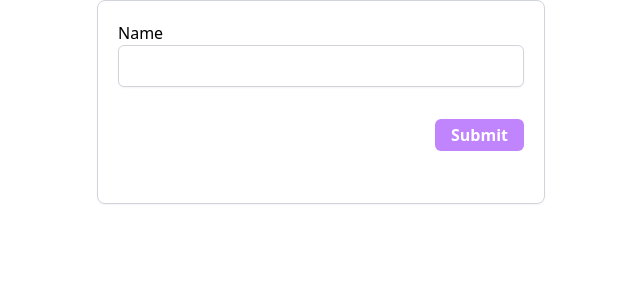
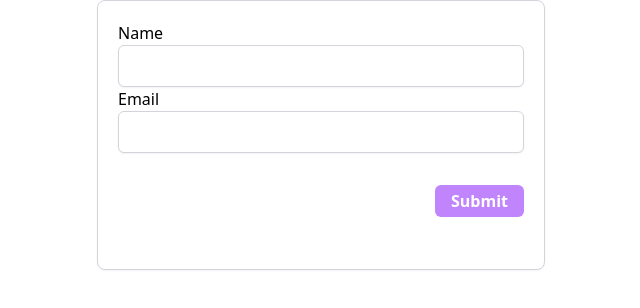
Before and after one commit to mahdimortuza/react-reusable-components, a React (Vite) app: page / in a window 1280 px wide. Shown: the top 308 px of the page, without its empty margins (319-959 px from the left). Built offline with nearby package versions, Linux system fonts and the light colour scheme.

Commit message:
type defination added

```diff
--- a/src/App.tsx
+++ b/src/App.tsx
@@ -1,7 +1,13 @@
 // import { FormEvent, useState } from "react";
 // import Button from "./components/ui/Button";
-import { FieldValues, useForm } from "react-hook-form";
-import { Form, FormSection, FormSubmit } from "./components/reusableForm";
+import { FieldValues, SubmitHandler, useForm } from "react-hook-form";
+import { z } from "zod";
+import {
+  Form,
+  FormSection,
+  FormSubmit,
+  Input,
+} from "./components/reusableForm";
 import Container from "./components/ui/Container";
 // import Modal from "./components/ui/Modal";
 
@@ -20,11 +26,19 @@ function App() {
     handleSubmit,
     register,
     formState: { errors },
-  } = useForm();
+  } = useForm<TTest>();
 
   const onSubmit = (data: FieldValues) => {
     console.log(data);
   };
+
+  const TestSchema = z.object({
+    name: z.string(),
+    email: z.string().email(),
+  });
+
+  type TTest = z.infer<typeof TestSchema>;
+
   return (
     <Container>
       {/* <div className=" h-screen w-full flex justify-center items-center">
@@ -41,7 +55,7 @@ function App() {
         </Modal>
       </div> */}
 
-      <Form onSubmit={handleSubmit(onSubmit)}>
+      <Form onSubmit={handleSubmit(onSubmit) as SubmitHandler<FieldValues>}>
         <FormSection>
           <div className="w-full max-w-md">
             <label className="block" htmlFor="name">
@@ -55,6 +69,12 @@ function App() {
             )}
           </div>
         </FormSection>
+        <Input
+          type="email"
+          register={register("email")}
+          errors={errors}
+          label="Email"
+        />
         <FormSubmit />
       </Form>
     </Container>
--- a/src/components/reusableForm/Form.tsx
+++ b/src/components/reusableForm/Form.tsx
@@ -1,10 +1,11 @@
 import { createContext } from "react";
+import { TForm } from "../../types";
 import cn from "../../utils/cn";
 export const FormElementContext = createContext<{ double: boolean } | null>(
   null
 );
 
-export const Form = ({ children, onSubmit, double }) => {
+export const Form = ({ children, onSubmit, double = false }: TForm) => {
   return (
     <FormElementContext.Provider value={{ double }}>
       <form
--- /dev/null
+++ b/src/components/reusableForm/Input.tsx
@@ -0,0 +1,13 @@
+export const Input = ({ label, register, errors, type }) => {
+  return (
+    <div className="w-full max-w-md">
+      <label className="block" htmlFor="name">
+        {label}
+      </label>
+      <input className="" type={type} id="name" {...register} />
+      {errors.name && (
+        <span className="text-xs text-red-500">{errors.name.message}</span>
+      )}
+    </div>
+  );
+};
--- a/src/components/reusableForm/index.ts
+++ b/src/components/reusableForm/index.ts
@@ -1,3 +1,4 @@
 export * from "./Form";
 export * from "./FormSection";
 export * from "./FormSubmit";
+export * from "./Input";
--- /dev/null
+++ b/src/types/index.ts
@@ -0,0 +1 @@
+export * from "./form.type";
```
Also changed, not shown: src/types/form.type.ts (added, +8 -0 lines).
